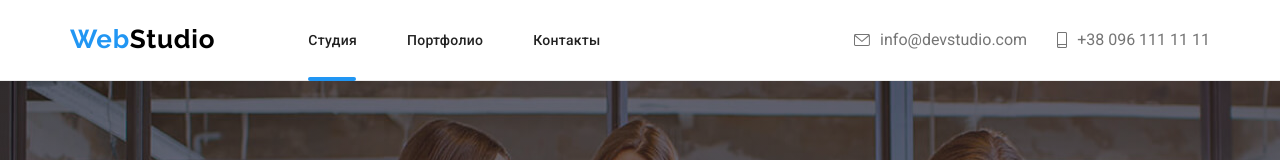
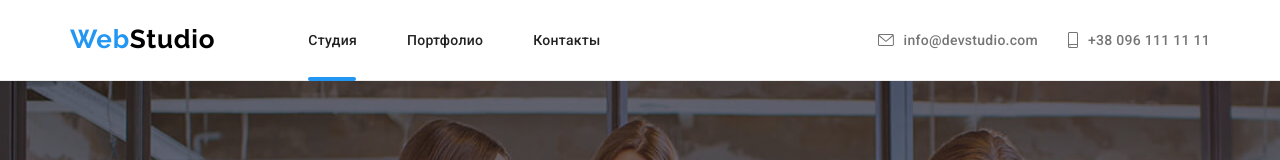
Before and after one commit to DarinaSednevets/goit-markup-hw-07, a plain HTML site: page index.html in a window 1280 px wide. Shown: the top 160 px of the page. Drawn offline with nearby package versions, Linux system fonts and the light colour scheme.

Commit message:
Change font size in header

```diff
--- a/sass/layuot/_header.scss
+++ b/sass/layuot/_header.scss
@@ -84,6 +84,10 @@
 }
 
 .header-contacts {
+  font-weight: 500;
+  font-size: 14px;
+  line-height: 1.143;
+  letter-spacing: 0.02em;
   color: #757575;
   transition-property: all;
   transition-duration: 250ms;
```
Also changed, not shown: css/main.css, css/main.min.css, css/portfolio.css, css/portfolio.min.css, 4 other files.
